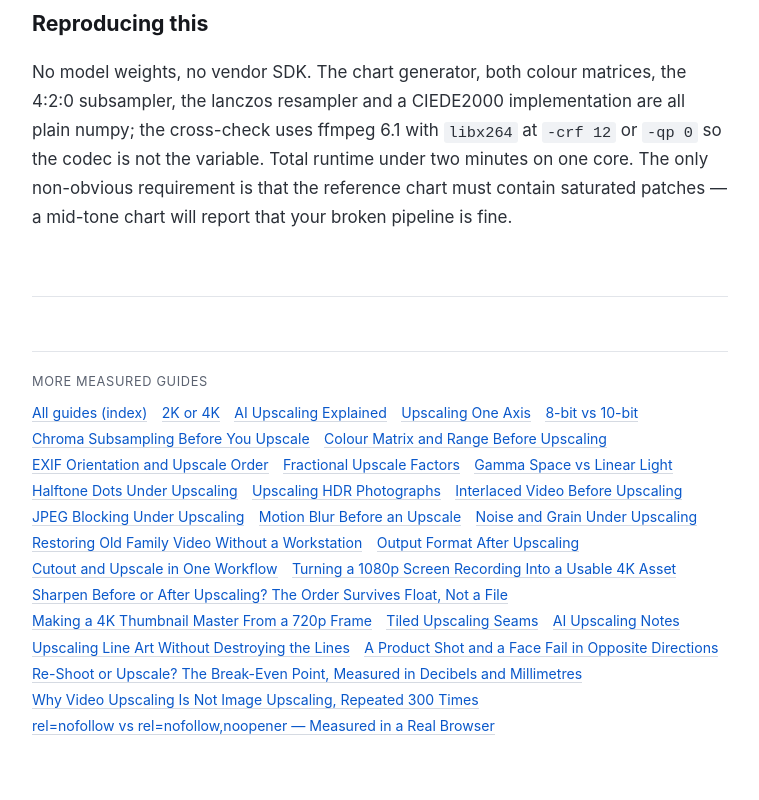
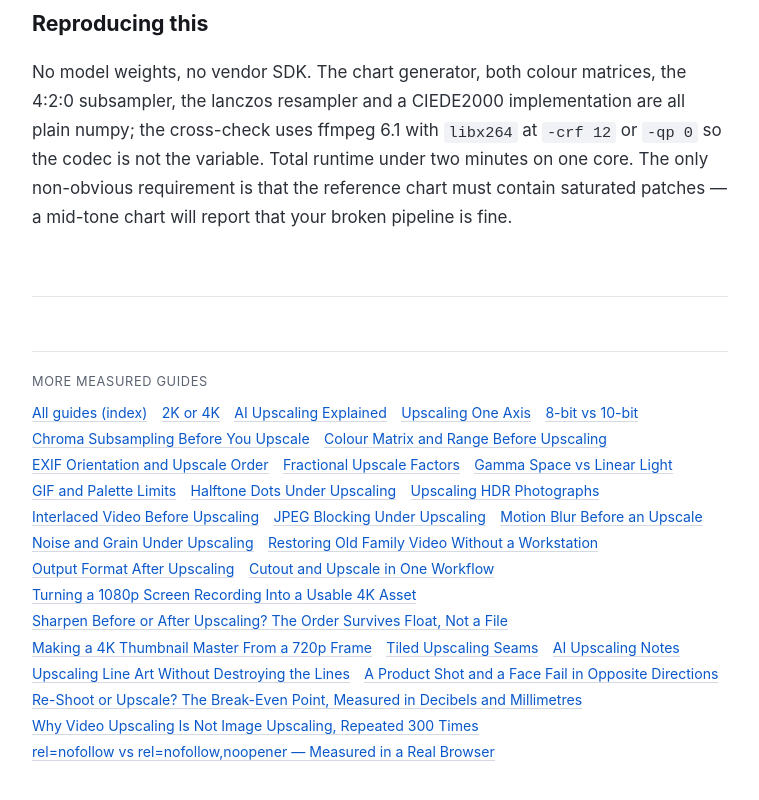
Before and after one commit to celticgemini001/upgolab-color-matrix-and-range, a plain HTML site: page index.html in a window 1280 px wide. Shown: the part 10891-11691 px from the top of the page, without its empty margins (260-1019 px from the left). Drawn offline with Linux system fonts and the light colour scheme.

Commit message:
Add GIF/palette guide to sister nav

```diff
--- a/index.html
+++ b/index.html
@@ -460,6 +460,8 @@ report that your broken pipeline is fine.</p>
   <li><a href="https://celticgemini001.github.io/upgolab-exif-orientation-upscale/">EXIF Orientation and Upscale Order</a></li>
   <li><a href="https://celticgemini001.github.io/upgolab-fractional-upscale-factors/">Fractional Upscale Factors</a></li>
   <li><a href="https://celticgemini001.github.io/upgolab-gamma-vs-linear-light/">Gamma Space vs Linear Light</a></li>
+  <li><a href="https://celticgemini001.github.io/upgolab-gif-palette-upscaling/">GIF and Palette Limits</a></li>
+
   <li><a href="https://celticgemini001.github.io/upgolab-halftone-dots-upscaling/">Halftone Dots Under Upscaling</a></li>
   <li><a href="https://celticgemini001.github.io/upgolab-hdr-upscaling-bit-depth/">Upscaling HDR Photographs</a></li>
   <li><a href="https://celticgemini001.github.io/upgolab-interlaced-video-upscale/">Interlaced Video Before Upscaling</a></li>
```
